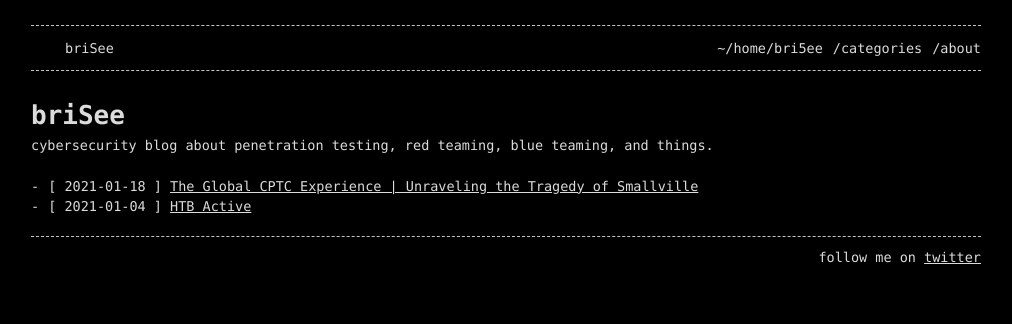
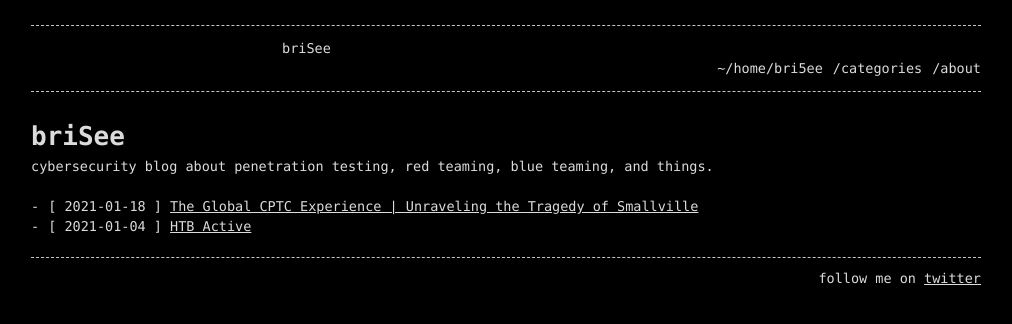
Before and after one commit to notbricey/brisee.github.io, a Jekyll site: the page built from index.md, in a window 1280 px wide. Shown: the top 324 px of the page, without its empty margins (134-1146 px from the left). Built offline with Jekyll 4.4.1, drawn with Linux system fonts in a browser that asks for light colours; part of the change alters nothing that is shown.

```diff
--- a/_includes/header.html
+++ b/_includes/header.html
@@ -2,7 +2,7 @@
 <header>
   <div class="menu">
     <ul>
-      briSee     &zwnj; &zwnj; &zwnj; &zwnj; &zwnj; &zwnj; &zwnj; &zwnj; &zwnj; &zwnj; &zwnj; &zwnj; &zwnj; &zwnj; &zwnj; &zwnj; &zwnj; &zwnj; &zwnj; &zwnj; &zwnj; &zwnj; &zwnj; &zwnj; &zwnj; &zwnj; &zwnj;  &zwnj; &zwnj; &zwnj; &zwnj; &zwnj; &zwnj; &zwnj; &zwnj; &zwnj; &zwnj; &zwnj; &zwnj; &zwnj; &zwnj; &zwnj; &zwnj; &zwnj; &zwnj; &zwnj; &zwnj; &zwnj; &zwnj; &zwnj; &zwnj; &zwnj; &zwnj; &zwnj; &zwnj; &zwnj; &zwnj; &zwnj; &zwnj; &zwnj; &zwnj; &zwnj; &zwnj; &zwnj; &zwnj; &zwnj; &zwnj; &zwnj; &zwnj; &zwnj; &zwnj; &zwnj; &zwnj;
+      briSee     &zwnj; &zwnj; &zwnj; &zwnj; &zwnj; &zwnj; &zwnj; &zwnj; &zwnj; &zwnj; &zwnj; &zwnj; &zwnj; &zwnj; &zwnj; &zwnj; &zwnj; &zwnj; &zwnj; &zwnj; &zwnj; &zwnj; &zwnj; &zwnj; &zwnj; &zwnj; &zwnj;  &zwnj; &zwnj; &zwnj; &zwnj; &zwnj; &zwnj; &zwnj; &zwnj; &zwnj; &zwnj; &zwnj; &zwnj; &zwnj; &zwnj; &zwnj; &zwnj; &zwnj; &zwnj; &zwnj; &zwnj; &zwnj; &zwnj; &zwnj; &zwnj; &zwnj; &zwnj; &zwnj; &zwnj; &zwnj; &zwnj; &zwnj; &zwnj; &zwnj; &zwnj; &zwnj; &zwnj; &zwnj; &zwnj; &zwnj; &zwnj; &zwnj; &zwnj; &zwnj; &zwnj; &zwnj; &zwnj; &zwnj; &zwnj;  &zwnj;  &zwnj;  &zwnj;  &zwnj;  &zwnj;  &zwnj;
       {%- for path in page_paths -%}
         {%- assign my_page = site.pages | where: "path", path | first -%}
         {%- if my_page.title -%}
```
